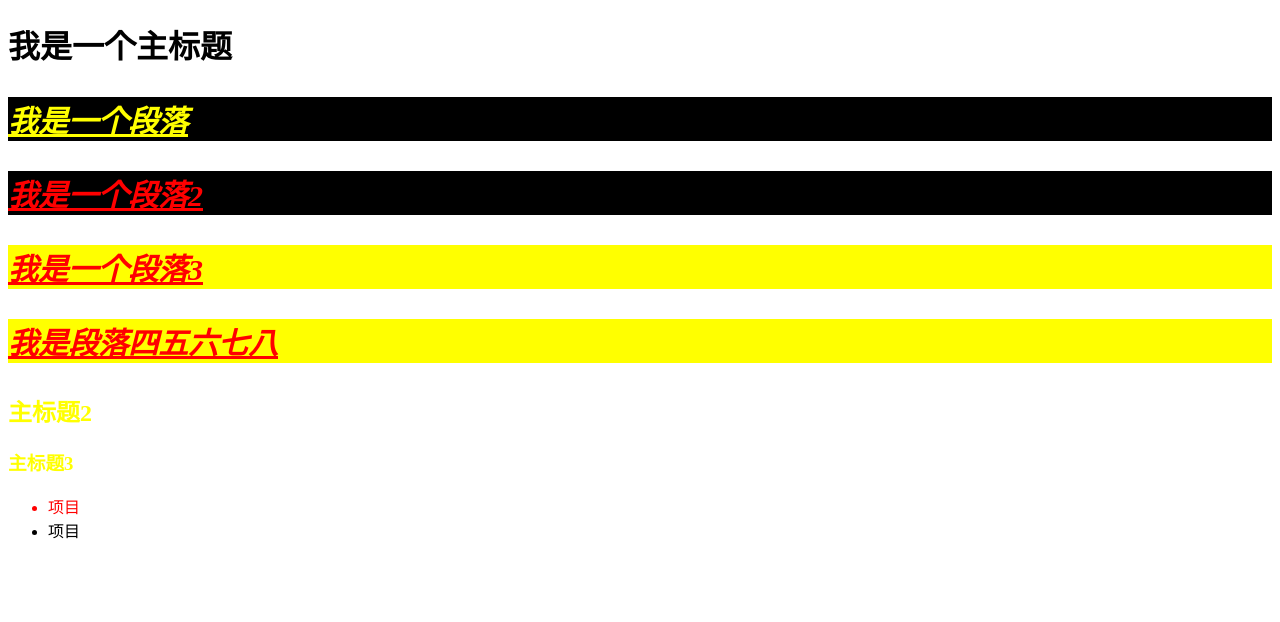
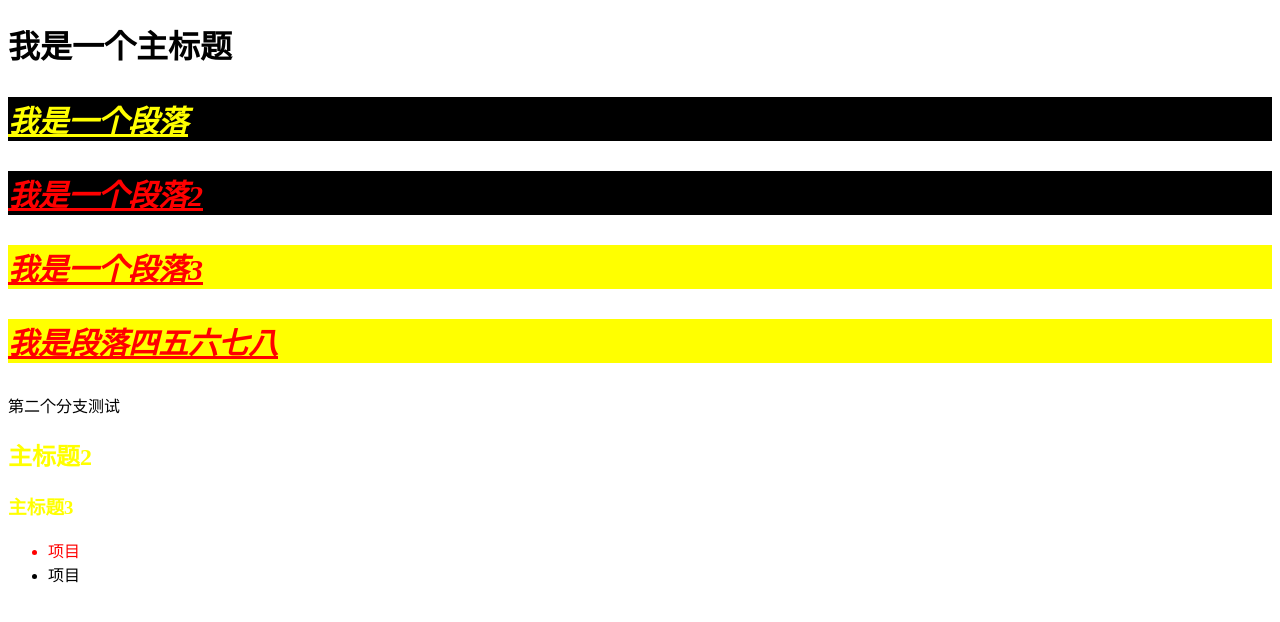
Before and after one commit to s7379829/git_demo, a plain HTML site: page css1.html in a window 1280 px wide. Drawn offline with Linux system fonts and the light colour scheme.

Commit message:
v2版本的第二次提交

```diff
--- a/css1.html
+++ b/css1.html
@@ -46,6 +46,7 @@
 	<p class="class1">我是一个段落2</p>
 	<p class="class">我是一个段落3</p>
 	<p class="class">我是段落四五六七八</p>
+		第二个分支测试
  	</div>
  	<h2>主标题2</h2>
  	<h3>主标题3</h3>
```
